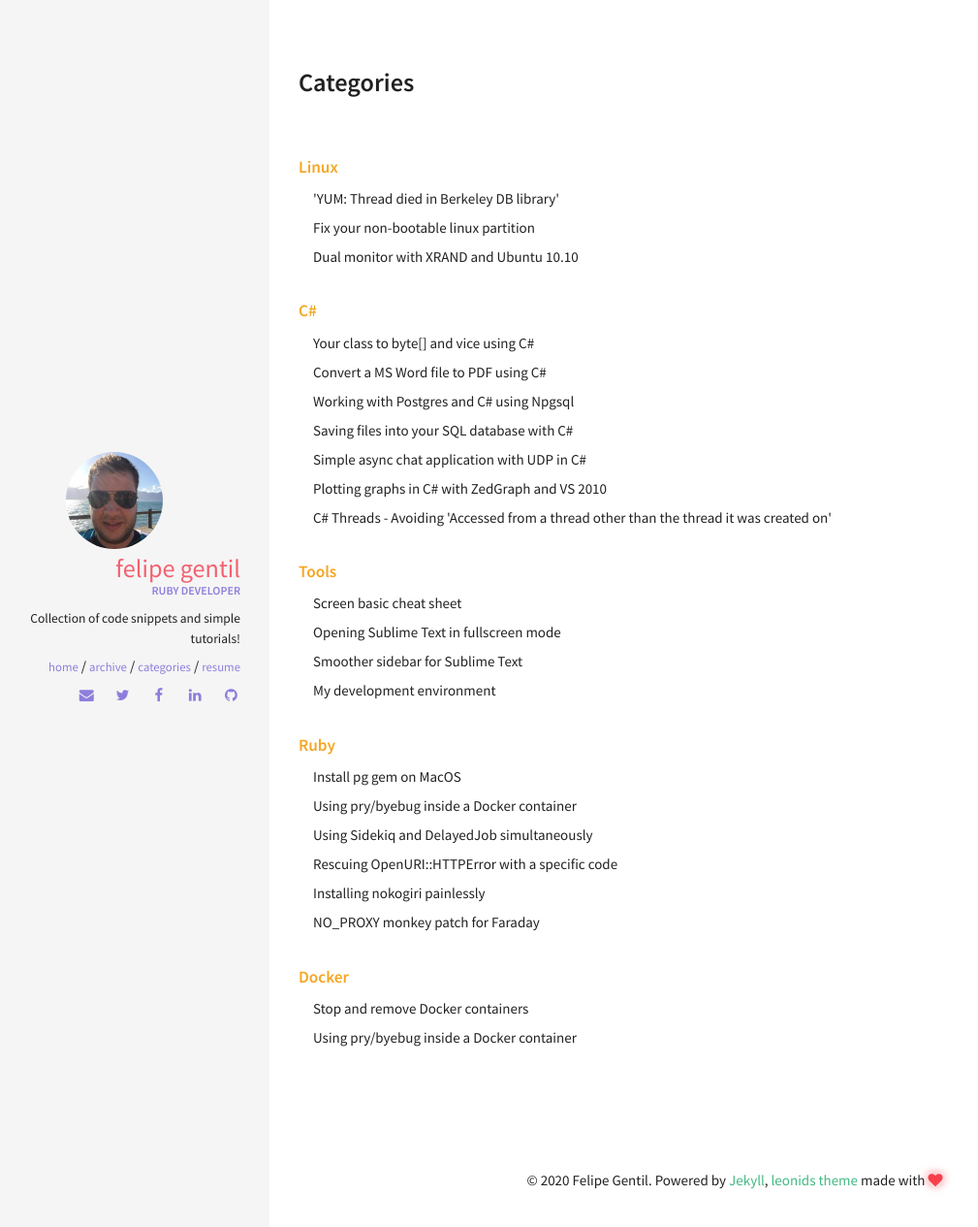
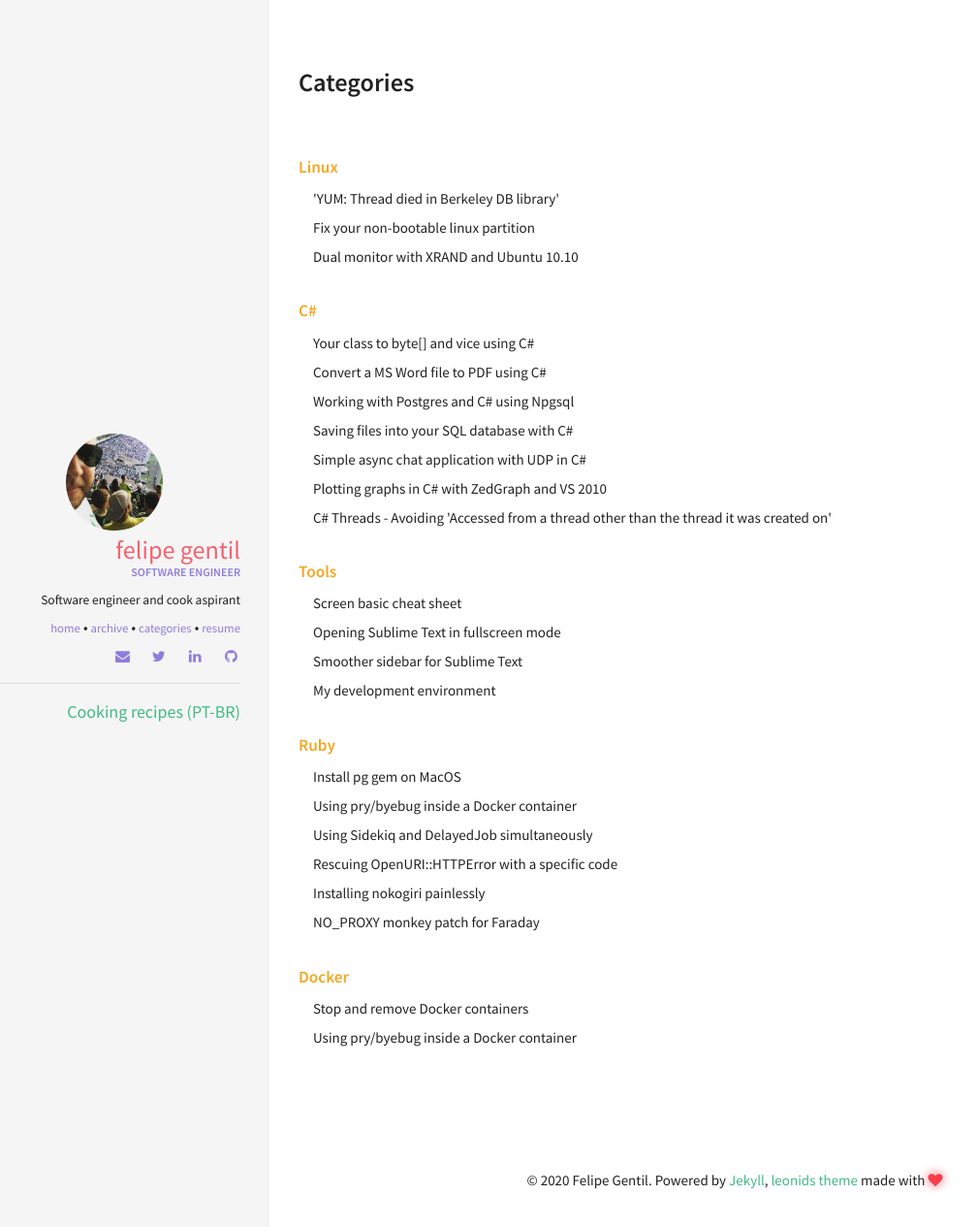
Before and after one commit to fpgentil/fpgentil.github.io, a Jekyll site: the page built from categories/index.html, in a window 1280 px wide. Shown: the top 1265 px of the page at 97% size, without its empty margins (42-1051 px from the left). Built offline with Jekyll 4.4.1, drawn with Linux system fonts in a browser that asks for light colours.

Commit message:
layout adjusts

```diff
--- a/_config.yml
+++ b/_config.yml
@@ -34,12 +34,12 @@ kramdown:
 owner:
   name: Felipe Gentil
   avatar: fpgentil.jpg
-  job: "Ruby Developer"
-  bio: "Collection of code snippets and simple tutorials!"
+  job: "Software Engineer"
+  bio: "Software engineer and cook aspirant"
   email: cdigentil@gmail.com
   disqus-shortname: felipegentil
   twitter: fpgentil
-  facebook: fpgentil
+  facebook:
   google:
     plus: #username
     analytics: UA-66102494-1
--- a/_includes/sidebar.html
+++ b/_includes/sidebar.html
@@ -11,17 +11,21 @@
     <ul class="nav-list">
       <li class="nav-item">
         <a href="{{ site.url }}/">home</a>
-        <span>/</span>
+        <span>&bull;</span>
       </li>
       {% for page in site.pages %} {% if page.title %}
       <li class="nav-item">
         <a href="{{ site.url }}{{ page.url }}">{{ page.title }}</a>
         {% unless forloop.last %}
-          <span>/</span>
+        <span>&bull;</span>
         {% endunless %}
       </li>
       {% endif %} {% endfor %}
     </ul>
   </nav>
   {% include social-links.html %}
+  <hr>
+  <nav class="nav-item" style="font-size: large;">
+    <a href="{{ site.url }}blogmangiare">Cooking recipes (PT-BR)</a>
+  </nav>
 </div>
--- a/_sass/pages/_post.scss
+++ b/_sass/pages/_post.scss
@@ -30,7 +30,7 @@
 
 // Post Section
 section.post {
-	margin-bottom: 80px;
+	margin-bottom: 30px;
 }
 
 // Back home button
```
Also changed, not shown: _layouts/post_listing.html (+1 -32 lines), _layouts/resume.html (+0 -20 lines), favicon.ico, favicon.png, img/fpgentil.jpg.
